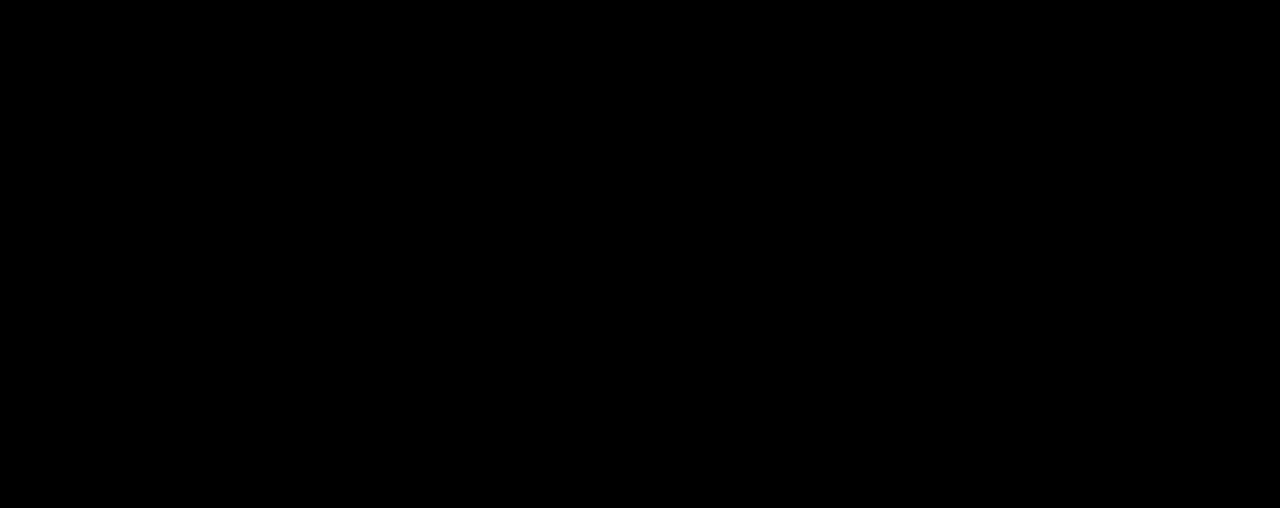
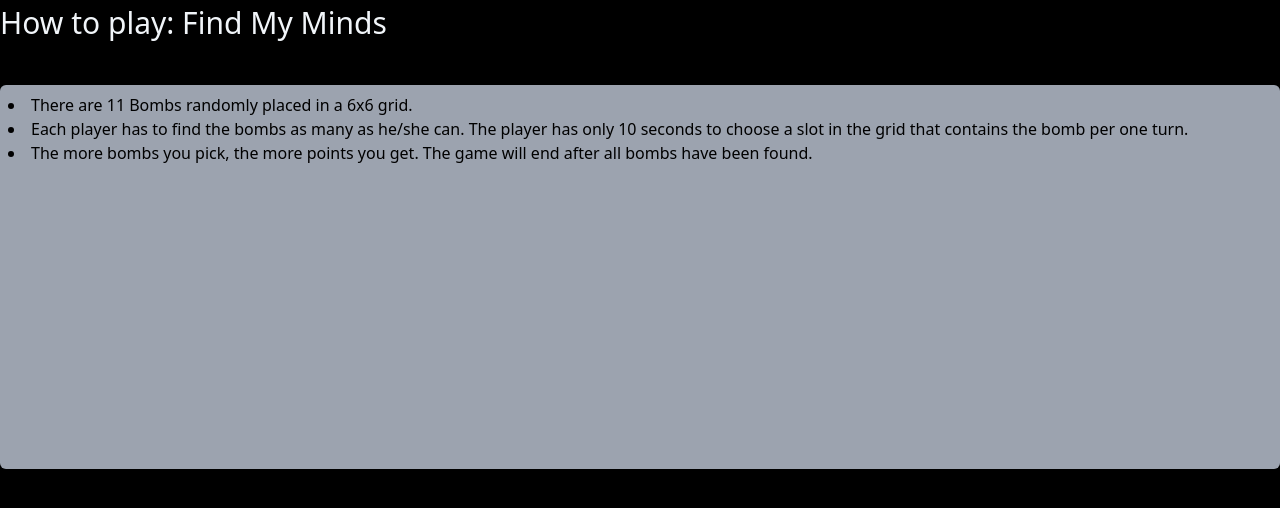
Before and after one commit to searxh/Find-my-mines, a React (Create React App) app in the folder Client/: page /howtoplay in a window 1280 px wide. Before the commit this address had no page. Shown: the top 508 px of the page. Built offline with nearby package versions, Linux system fonts and the light colour scheme; a web font is replaced by a local one.

Commit message:
Added How to play page

```diff
--- a/Client/package.json
+++ b/Client/package.json
@@ -15,6 +15,7 @@
     "dotenv": "^16.0.2",
     "postcss": "^8.4.16",
     "react": "^18.2.0",
+    "react-auto-scroll": "^1.1.0",
     "react-dom": "^18.2.0",
     "react-router-dom": "6",
     "react-scripts": "5.0.1",
--- a/Client/src/App.tsx
+++ b/Client/src/App.tsx
@@ -4,6 +4,7 @@
 import Menu from "./pages/Menu";
 import Admin from "./pages/Admin";
 import Game from "./pages/Game";
+import HowToPlay from "./pages/HowToPlay";
 
 function App() {
 	return (
@@ -12,6 +13,7 @@
 			<Route path='/menu' element={<Menu />} />
 			<Route path='/game' element={<Game />} />
 			<Route path='/admin' element={<Admin />} />
+			<Route path='/howtoplay' element={<HowToPlay />} />
 		</Routes>
 	);
 }
--- /dev/null
+++ b/Client/src/pages/HowToPlay.tsx
@@ -0,0 +1,25 @@
+import Card from "../components/UIElements/Card";
+
+const HowToPlay = () => {
+	return (
+		<>
+			<h1 className='text-slate-100 text-3xl mb-10'>
+				How to play: Find My Minds
+			</h1>
+			<Card additionalStyle=' h-96'>
+				<li>There are 11 Bombs randomly placed in a 6x6 grid.</li>
+				<li>
+					Each player has to find the bombs as many as he/she can. The player
+					has only 10 seconds to choose a slot in the grid that contains the
+					bomb per one turn.
+				</li>
+				<li>
+					The more bombs you pick, the more points you get. The game will end
+					after all bombs have been found.
+				</li>
+			</Card>
+		</>
+	);
+};
+
+export default HowToPlay;
```
Also changed, not shown: 2 other files (tests, documents, lock files or other folders).
